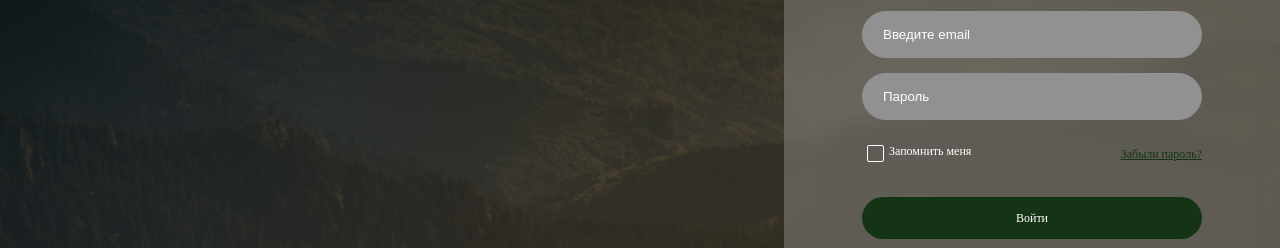
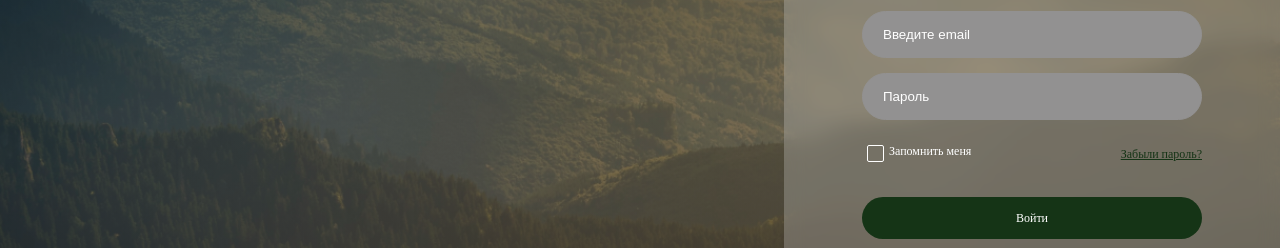
Before and after one commit to AlenaTulska/Checkbox, a plain HTML site: page index.html in a window 1280 px wide. Shown: the part 219-467 px from the top of the page. Drawn offline with Linux system fonts and the light colour scheme.

Commit message:
исправила затемнение

```diff
--- a/css/style.css
+++ b/css/style.css
@@ -8,7 +8,7 @@
 }
 
 .wrapper {
-	background: linear-gradient(rgba(0,0,0, 0.7),rgba(22, 21, 21, 0.5)), url('../images/david-marcu-78A265wPiO4-unsplash\ 1.png') no-repeat center/cover;
+	background: linear-gradient(rgba(0,0,0, 0.2),rgba(22, 21, 21, 0.5)), url('../images/david-marcu-78A265wPiO4-unsplash\ 1.png') no-repeat center/cover;
 	height: 100vh;
 	margin: 0  auto;
 	overflow: hidden;
```
